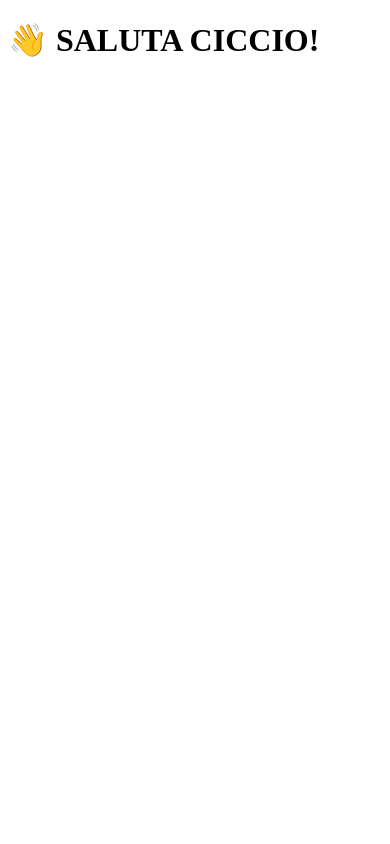
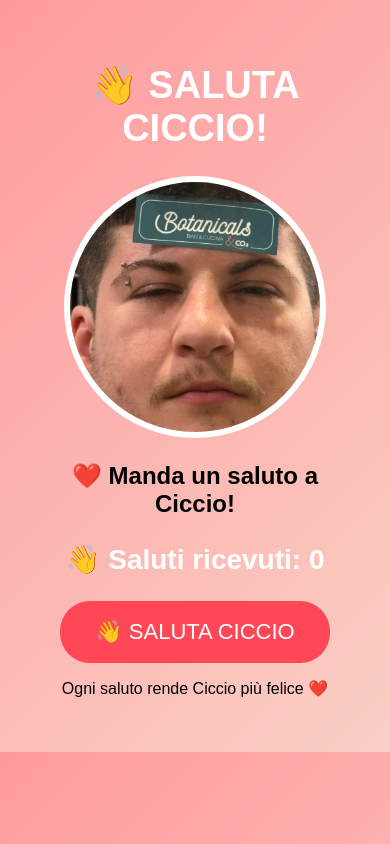
Before and after one commit to ValeRenzulli/saluta-ciccio, a plain HTML site: page index.html in a window 390 px wide. Drawn offline with Linux system fonts and the light colour scheme.

Commit message:
Enhance index.html with styling and viewport meta
Added viewport meta tag for responsive design and improved styling.

```diff
--- a/index.html
+++ b/index.html
@@ -2,9 +2,78 @@
 <html lang="it">
 <head>
     <meta charset="UTF-8">
-    <title>Saluta Ciccio</title>
+    <meta name="viewport" content="width=device-width, initial-scale=1.0">
+    <title>Saluta Ciccio 👋</title>
+
+    <style>
+        body {
+            font-family: Arial, sans-serif;
+            background: linear-gradient(135deg, #ff9a9e, #fad0c4);
+            text-align: center;
+            padding: 30px;
+        }
+
+        h1 {
+            font-size: 38px;
+            color: white;
+        }
+
+        img {
+            width: 250px;
+            height: 250px;
+            object-fit: cover;
+            border-radius: 50%;
+            border: 6px solid white;
+        }
+
+        .contatore {
+            font-size: 28px;
+            margin: 25px;
+            color: white;
+            font-weight: bold;
+        }
+
+        button {
+            background: #ff4757;
+            color: white;
+            border: none;
+            padding: 18px 35px;
+            font-size: 22px;
+            border-radius: 30px;
+            cursor: pointer;
+        }
+
+        button:hover {
+            background: #ff6b81;
+        }
+    </style>
 </head>
+
 <body>
+
     <h1>👋 SALUTA CICCIO!</h1>
+
+    <img src="Ciccio.jpeg" alt="Foto di Ciccio">
+
+    <h2>❤️ Manda un saluto a Ciccio!</h2>
+
+    <div class="contatore">
+        👋 Saluti ricevuti: <span id="saluti">0</span>
+    </div>
+
+    <button onclick="salutaCiccio()">👋 SALUTA CICCIO</button>
+
+    <p>Ogni saluto rende Ciccio più felice ❤️</p>
+
+    <script>
+        let saluti = 0;
+
+        function salutaCiccio() {
+            saluti++;
+            document.getElementById("saluti").innerText = saluti;
+            alert("Hai salutato Ciccio! ❤️");
+        }
+    </script>
+
 </body>
 </html>
```
